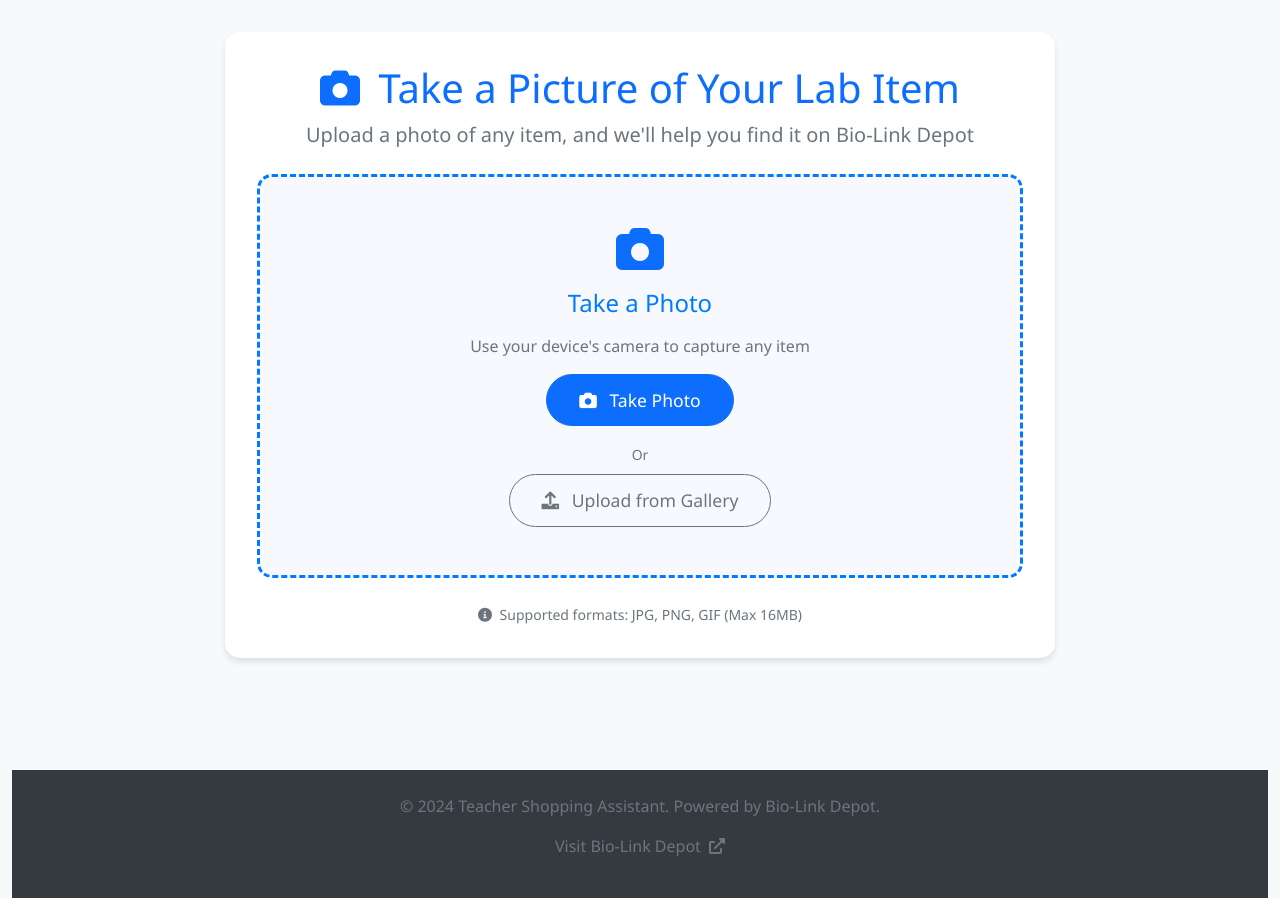
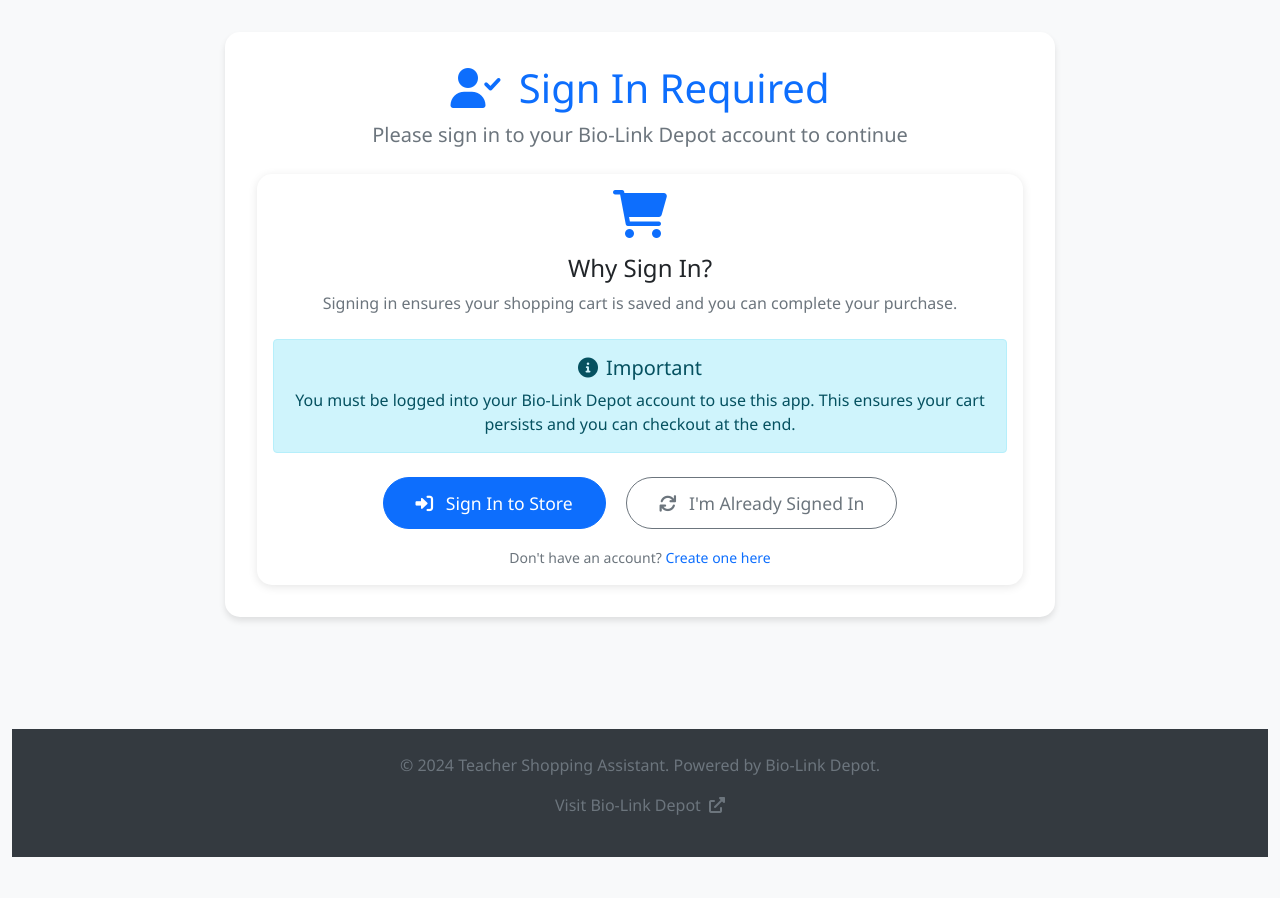
Before and after one commit to global-mysterysnailrevolution/teacher-shopping-assistant, a Flask app: page / in a window 1280 px wide. Shown: the part 62-960 px from the top of the page. After the commit the page ends 919 px from the top, so only its background shows below. Run offline with Flask 3, Linux system fonts and the light colour scheme; some libraries are stand-ins or nearby versions.

Commit message:
FEATURE: Add mandatory login check for Zoho Commerce store
- Added /check-login endpoint to verify user session with Zoho Commerce
- Created login prompt UI that appears before app usage
- Modified upload endpoint to require login before processing images
- Added automatic login status check on page load
- Users must sign in to store to ensure cart persistence and checkout capability
- Clear messaging about why login is required (cart saving, checkout)
- Login section includes direct links to store login/registration pages
- Graceful handling of login errors and session expiration

```diff
--- a/app.py
+++ b/app.py
@@ -371,10 +371,68 @@
     """Main page"""
     return render_template('index.html')
 
+@app.route('/check-login', methods=['GET'])
+def check_login():
+    """Check if user is logged into Zoho Commerce store"""
+    try:
+        # Get the session cookie from the request
+        session_cookie = request.cookies.get('zoho_session', '')
+
+        if not session_cookie:
+            return jsonify({
+                'logged_in': False,
+                'message': 'No session found'
+            })
+
+        # Check with Zoho Commerce API to verify the session
+        api_url = "https://commerce.zoho.com/storefront/api/v1/customer/profile"
+
+        headers = {
+            'domain-name': 'www.shopbiolinkdepot.org',
+            'Content-Type': 'application/json',
+            'Cookie': f'zoho_session={session_cookie}',
+            'User-Agent': 'Mozilla/5.0 (Windows NT 10.0; Win64; x64) AppleWebKit/537.36'
+        }
+
+        response = requests.get(api_url, headers=headers, timeout=10)
+
+        if response.status_code == 200:
+            data = response.json()
+            # If we get customer data, they're logged in
+            if data.get('customer') or data.get('profile'):
+                logger.info("✅ User is logged into Zoho Commerce")
+                return jsonify({
+                    'logged_in': True,
+                    'message': 'User is logged in',
+                    'customer_data': data.get('customer', data.get('profile', {}))
+                })
+
+        logger.info("❌ User is not logged into Zoho Commerce")
+        return jsonify({
+            'logged_in': False,
+            'message': 'Session invalid or expired'
+        })
+
+    except Exception as e:
+        logger.error(f"❌ Error checking login status: {e}")
+        return jsonify({
+            'logged_in': False,
+            'message': f'Error checking login: {str(e)}'
+        })
+
 @app.route('/upload', methods=['POST'])
 def upload_image():
     """Handle image upload and identification"""
     try:
+        # First check if user is logged in
+        session_cookie = request.cookies.get('zoho_session', '')
+        if not session_cookie:
+            return jsonify({
+                'error': 'Please log in to the store first',
+                'login_required': True,
+                'store_url': 'https://www.shopbiolinkdepot.org/login'
+            }), 401
+
         if 'image' not in request.files:
             return jsonify({'error': 'No image file provided'}), 400
 
--- a/static/js/app.js
+++ b/static/js/app.js
@@ -31,6 +31,9 @@
 
     // Clean up any existing modal backdrops immediately
     cleanupModalBackdrops();
+
+    // Check login status on page load
+    checkLoginStatus();
 
     // Set up file input change handler
     const imageInput = document.getElementById('imageInput');
@@ -328,6 +331,19 @@
         if (!uploadResponse.ok) {
             const errorText = await uploadResponse.text();
             console.error('❌ Server error response:', errorText);
+
+            // Try to parse as JSON to check for login error
+            try {
+                const errorResult = JSON.parse(errorText);
+                if (errorResult.login_required) {
+                    console.log('🔐 Login required, redirecting to login section');
+                    showSection('login-section');
+                    return;
+                }
+            } catch (e) {
+                // Not JSON, continue with original error handling
+            }
+
             throw new Error(`Server error: ${uploadResponse.status} - ${errorText}`);
         }
 
@@ -438,10 +454,40 @@
 }
 
 /**
+ * Check if user is logged into Zoho Commerce store
+ */
+async function checkLoginStatus() {
+    try {
+        console.log('🔐 Checking login status...');
+
+        const response = await fetch('/check-login', {
+            method: 'GET',
+            credentials: 'include' // Include cookies
+        });
+
+        const result = await response.json();
+        console.log('🔐 Login check result:', result);
+
+        if (result.logged_in) {
+            console.log('✅ User is logged in, showing upload section');
+            showSection('upload-section');
+        } else {
+            console.log('❌ User is not logged in, showing login section');
+            showSection('login-section');
+        }
+
+    } catch (error) {
+        console.error('❌ Error checking login status:', error);
+        // On error, show login section to be safe
+        showSection('login-section');
+    }
+}
+
+/**
  * Show specific section and hide others
  */
 function showSection(sectionId) {
-    const sections = ['upload-section', 'processing-section', 'results-section'];
+    const sections = ['login-section', 'upload-section', 'processing-section', 'results-section'];
 
     sections.forEach(id => {
         const section = document.getElementById(id);
@@ -497,3 +543,4 @@
 window.useCapturedPhoto = useCapturedPhoto;
 window.goToShop = goToShop;
 window.resetApp = resetApp;
+window.checkLoginStatus = checkLoginStatus;
--- a/templates/index.html
+++ b/templates/index.html
@@ -30,8 +30,56 @@
         <div class="row justify-content-center">
             <div class="col-lg-8 col-md-10 col-sm-12">
                 <div class="main-content">
+                    <!-- Step 0: Login Check -->
+                    <div id="login-section" class="step-section">
+                        <div class="text-center mb-4">
+                            <h2 class="display-6 text-primary">
+                                <i class="fas fa-user-check me-2"></i>
+                                Sign In Required
+                            </h2>
+                            <p class="lead text-muted">
+                                Please sign in to your Bio-Link Depot account to continue
+                            </p>
+                        </div>
+
+                        <div class="card">
+                            <div class="card-body text-center">
+                                <div class="mb-4">
+                                    <i class="fas fa-shopping-cart fa-3x text-primary mb-3"></i>
+                                    <h4>Why Sign In?</h4>
+                                    <p class="text-muted">
+                                        Signing in ensures your shopping cart is saved and you can complete your purchase.
+                                    </p>
+                                </div>
+
+                                <div class="alert alert-info">
+                                    <h5><i class="fas fa-info-circle me-2"></i>Important</h5>
+                                    <p class="mb-0">You must be logged into your Bio-Link Depot account to use this app. This ensures your cart persists and you can checkout at the end.</p>
+                                </div>
+
+                                <div class="mt-4">
+                                    <a href="https://www.shopbiolinkdepot.org/login" target="_blank" class="btn btn-primary btn-lg me-3">
+                                        <i class="fas fa-sign-in-alt me-2"></i>
+                                        Sign In to Store
+                                    </a>
+                                    <button class="btn btn-outline-secondary btn-lg" onclick="checkLoginStatus()">
+                                        <i class="fas fa-sync me-2"></i>
+                                        I'm Already Signed In
+                                    </button>
+                                </div>
+
+                                <div class="mt-3">
+                                    <small class="text-muted">
+                                        Don't have an account?
+                                        <a href="https://www.shopbiolinkdepot.org/register" target="_blank" class="text-decoration-none">Create one here</a>
+                                    </small>
+                                </div>
+                            </div>
+                        </div>
+                    </div>
+
                     <!-- Step 1: Upload Image -->
-                    <div id="upload-section" class="step-section">
+                    <div id="upload-section" class="step-section d-none">
                         <div class="text-center mb-4">
                             <h2 class="display-6 text-primary">
                                 <i class="fas fa-camera me-2"></i>
```
